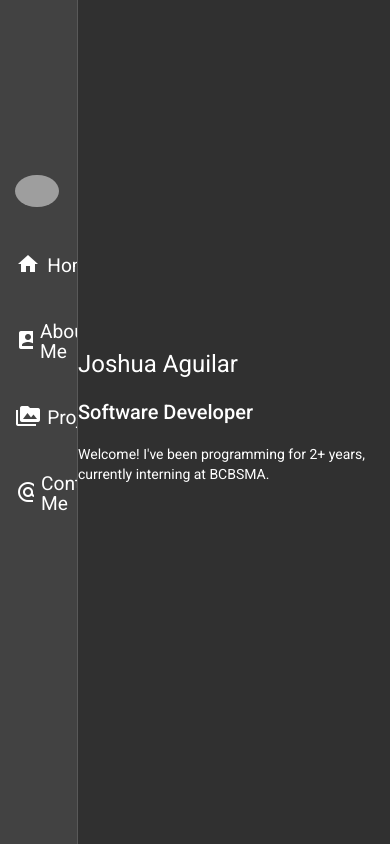
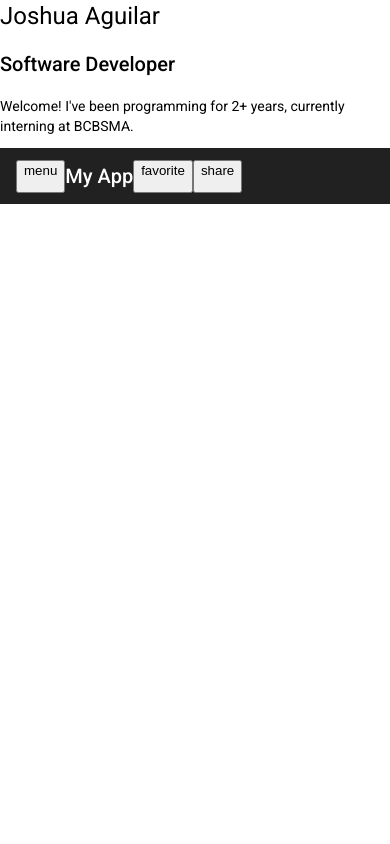
Before and after one commit to jaaguil2/portfolio, an Angular app: page /home in a window 390 px wide. Built offline with nearby package versions, Linux system fonts and the light colour scheme; grey boxes are pictures that could not be loaded.

Commit message:
ready to start figuring out new layout

```diff
--- a/src/app/app.component.html
+++ b/src/app/app.component.html
@@ -1,8 +1,36 @@
-<mat-sidenav-container class="main-container">
+<!-- <mat-sidenav-container class="main-container">
+
+  <mat-sidenav-content class="main-content">
+    <router-outlet></router-outlet>
+  </mat-sidenav-content>
+
   <mat-sidenav mode="side" opened class="nav-bar">
     <app-nav></app-nav>
   </mat-sidenav>
-  <mat-sidenav-content class="main-content">
-    <router-outlet></router-outlet>
-  </mat-sidenav-content>
-</mat-sidenav-container>
+
+</mat-sidenav-container> -->
+<div>
+  <router-outlet></router-outlet>
+  <mat-toolbar>
+    <button
+      class="example-icon"
+      aria-label="Example icon-button with menu icon"
+    >
+      <p>menu</p>
+    </button>
+    <span>My App</span>
+    <span class="example-spacer"></span>
+    <button
+      class="example-icon favorite-icon"
+      aria-label="Example icon-button with heart icon"
+    >
+      <p>favorite</p>
+    </button>
+    <button
+      class="example-icon"
+      aria-label="Example icon-button with share icon"
+    >
+      <p>share</p>
+    </button>
+  </mat-toolbar>
+</div>
--- a/src/app/app.component.ts
+++ b/src/app/app.component.ts
@@ -1,14 +1,47 @@
 import { CommonModule } from '@angular/common';
-import { Component } from '@angular/core';
+import { Component, OnInit } from '@angular/core';
+import { BreakpointObserver, Breakpoints } from '@angular/cdk/layout';
 import { MatSidenavModule } from '@angular/material/sidenav';
 import { RouterModule } from '@angular/router';
+import { LayoutService } from './services/layout.service';
 import { NavComponent } from './shared/components/nav/nav.component';
+import { breakpoints, Layout, breakpointMap } from './models/layout.model';
+import { MatToolbarModule } from '@angular/material/toolbar';
 
 @Component({
   standalone: true,
   selector: 'app-root',
-  imports: [CommonModule, RouterModule, MatSidenavModule, NavComponent],
+  imports: [
+    CommonModule,
+    RouterModule,
+    MatSidenavModule,
+    NavComponent,
+    MatToolbarModule,
+  ],
   templateUrl: './app.component.html',
   styleUrls: ['./app.component.scss'],
 })
-export class AppComponent {}
+export class AppComponent implements OnInit {
+  layout!: Layout;
+
+  constructor(
+    private layoutService: LayoutService,
+    private breakpointObserver: BreakpointObserver
+  ) {}
+
+  ngOnInit(): void {
+    this.breakpointObserver.observe(breakpoints).subscribe((result) => {
+      for (const query of Object.keys(result.breakpoints)) {
+        if (result.breakpoints[query]) {
+          const layoutCode: string = breakpointMap.get(query) ?? 'x';
+          this.layout = this.layoutService.getLayout(layoutCode);
+        }
+      }
+    });
+  }
+}
+
+// TODO: handle device: check if mobile to use mobile bar
+// [ ]: make mobile bar
+// [ ]: mobile bar for landscape???
+// TODO: handle orientation: new side bar like stellaris vs. standard mobile on bot
--- /dev/null
+++ b/src/app/models/layout.model.ts
@@ -0,0 +1,27 @@
+import { Breakpoints } from '@angular/cdk/layout';
+
+export type Device = 'Web' | 'Handset' | 'Tablet';
+export type Orientation = 'Portrait' | 'Landscape';
+
+export interface Layout {
+  device: Device;
+  orientation: Orientation;
+}
+
+export const breakpointMap = new Map([
+  [Breakpoints.HandsetLandscape, 'Handset|Landscape'],
+  [Breakpoints.HandsetPortrait, 'Handset|Portrait'],
+  [Breakpoints.TabletLandscape, 'Tablet|Landscape'],
+  [Breakpoints.TabletPortrait, 'Tablet|Portrait'],
+  [Breakpoints.WebLandscape, 'Web|Landscape'],
+  [Breakpoints.WebPortrait, 'Web|Portrait'],
+]);
+
+export const breakpoints = [
+  Breakpoints.HandsetLandscape,
+  Breakpoints.HandsetPortrait,
+  Breakpoints.TabletLandscape,
+  Breakpoints.TabletPortrait,
+  Breakpoints.WebLandscape,
+  Breakpoints.WebPortrait,
+];
--- /dev/null
+++ b/src/app/services/layout.service.ts
@@ -0,0 +1,23 @@
+import { Injectable } from '@angular/core';
+import { Device, Layout, Orientation } from '../models/layout.model';
+
+@Injectable()
+export class LayoutService {
+  constructor() {}
+
+  public getLayout(layout: string): Layout {
+    if (layout.startsWith('x')) {
+      return {
+        device: 'Web',
+        orientation: 'Landscape',
+      };
+    }
+    const layoutArr: string[] = layout.split('|');
+    const setDevice = layoutArr[0] as Device;
+    const setOrientation = layoutArr[1] as Orientation;
+    return {
+      device: setDevice,
+      orientation: setOrientation,
+    };
+  }
+}
--- a/src/main.ts
+++ b/src/main.ts
@@ -6,6 +6,7 @@ import { BrowserModule } from '@angular/platform-browser';
 import { BrowserAnimationsModule } from '@angular/platform-browser/animations';
 import { RouterModule } from '@angular/router';
 import { ROUTES } from './routes';
+import { LayoutService } from './app/services/layout.service';
 
 if (environment.production) {
   enableProdMode();
@@ -18,5 +19,6 @@ bootstrapApplication(AppComponent, {
       BrowserAnimationsModule,
       RouterModule.forRoot(ROUTES)
     ),
+    LayoutService
   ],
 }).catch((err) => console.error(err));
```
